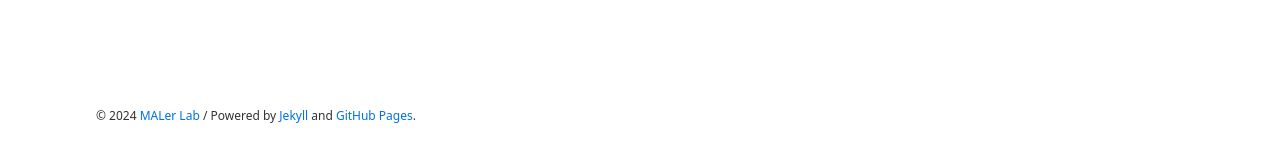
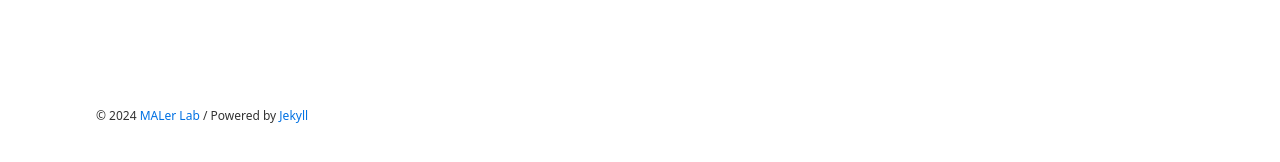
Before and after one commit to MALerLab/MALerLab.github.io, a Jekyll site: the page built from index.markdown, in a window 1280 px wide and 900 px high, scrolled down 875 px. Shown: the part 735-897 px from the top of the window. Built offline with Jekyll 4.4.1, drawn with Linux system fonts in a browser that asks for light colours; some web fonts are replaced.

Commit message:
Optimize footer.html by removing unnecessary code and updating the powered by section

```diff
--- a/_includes/footer.html
+++ b/_includes/footer.html
@@ -3,7 +3,6 @@
     &copy; {{ site.time | date: "%Y" }}
     <a href="https://github.com/MALerLab">MALer Lab</a>
     / Powered by
-    <a href="https://jekyllrb.com/">Jekyll</a> and
-    <a href="https://pages.github.com/">GitHub Pages</a>.
+    <a href="https://jekyllrb.com/">Jekyll</a>
   </p>
 </footer>
```
